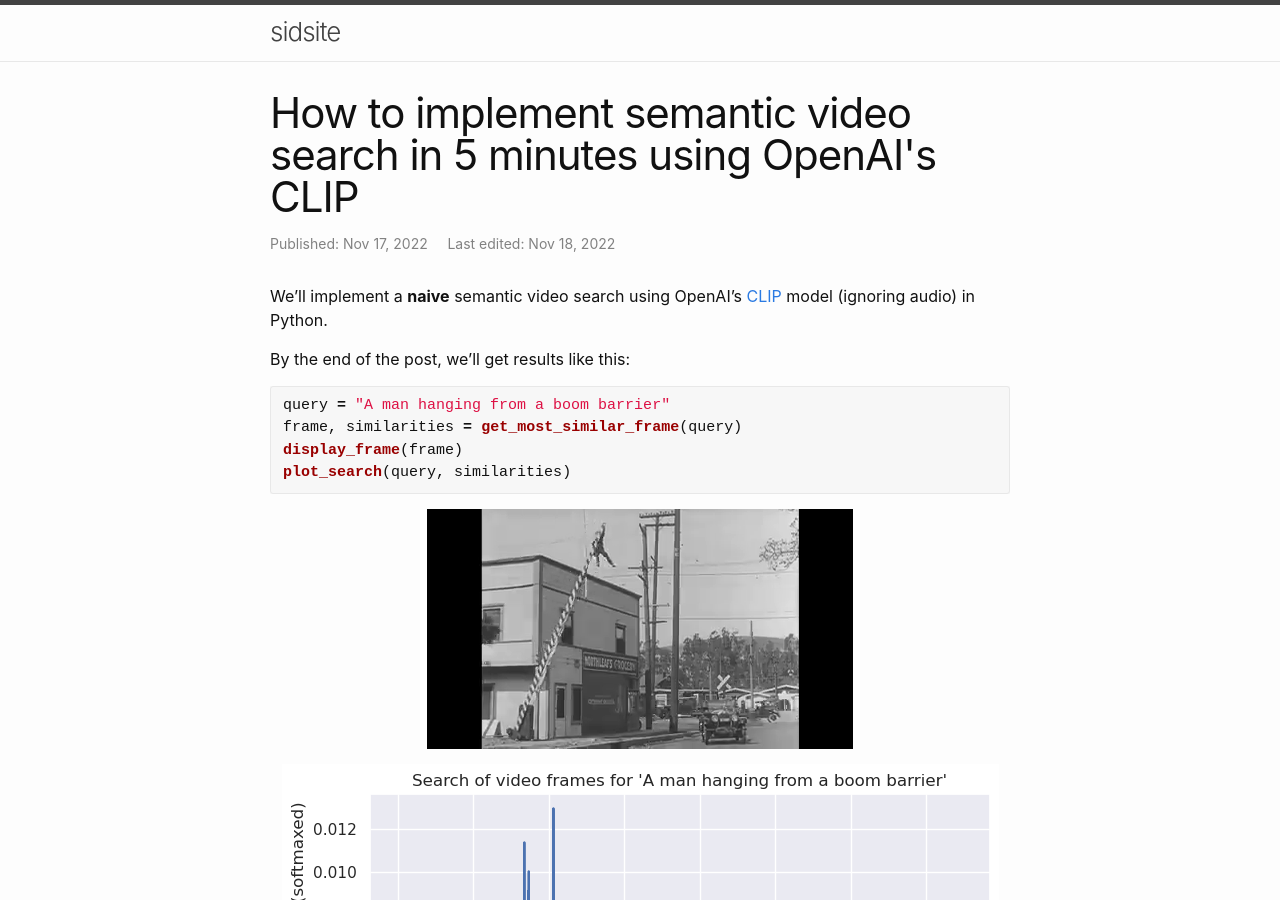
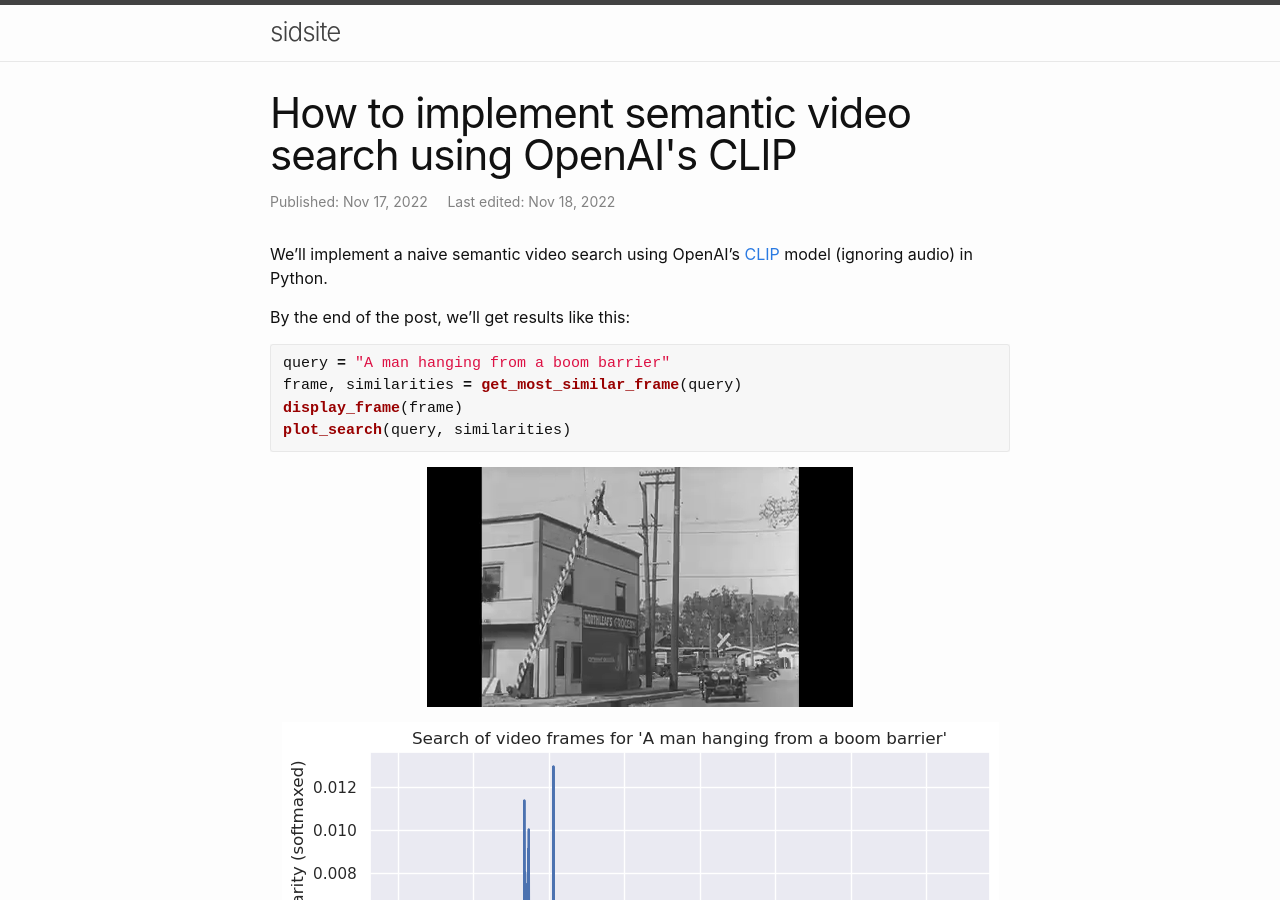
Before and after one commit to sradc/sradc.github.io, a Jekyll site: the page built from _posts/2022-11-17-semantic-video-search.md, in a window 1280 px wide and 900 px high. Built offline with Jekyll 4.4.1, drawn with Linux system fonts in a browser that asks for light colours; comment, search, counter and statistics services are not loaded.

Commit message:
updated title

```diff
--- a/_posts/2022-11-17-semantic-video-search.md
+++ b/_posts/2022-11-17-semantic-video-search.md
@@ -1,6 +1,6 @@
 ---
 layout: post
-title:  "How to implement semantic video search in 5 minutes using OpenAI's CLIP"
+title:  "How to implement semantic video search using OpenAI's CLIP"
 date:   2022-11-17 00:00:00 +0000
 date_edited: 2022-11-18 00:00:00 +0000
 categories:
@@ -8,7 +8,7 @@ comments: true
 nolink: false
 ---
 
-We'll implement a **naive** semantic video search using OpenAI's [CLIP](https://github.com/openai/CLIP) model (ignoring audio) in Python.
+We'll implement a naive semantic video search using OpenAI's [CLIP](https://github.com/openai/CLIP) model (ignoring audio) in Python.
 
 By the end of the post, we'll get results like this:
 
```
